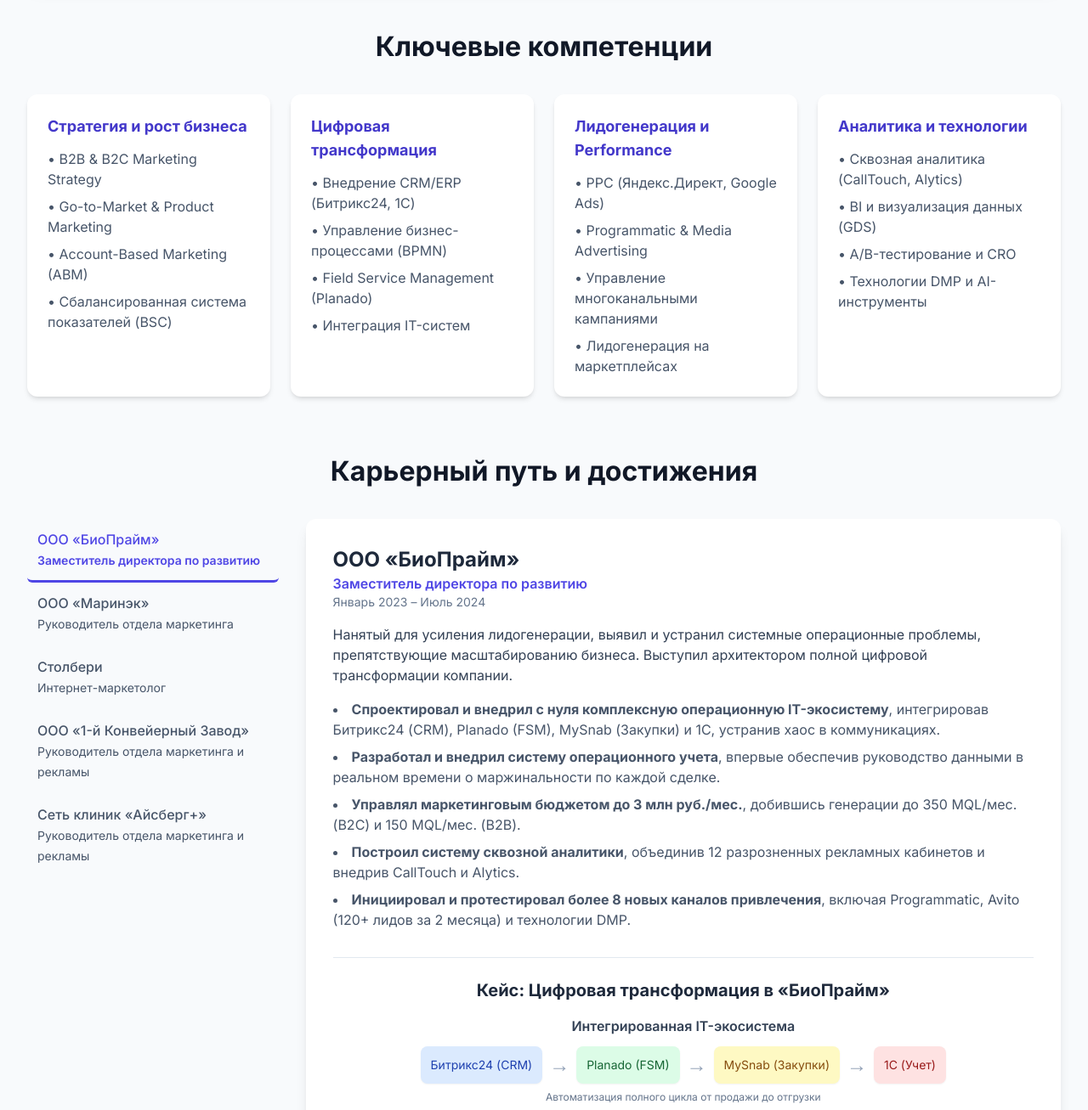
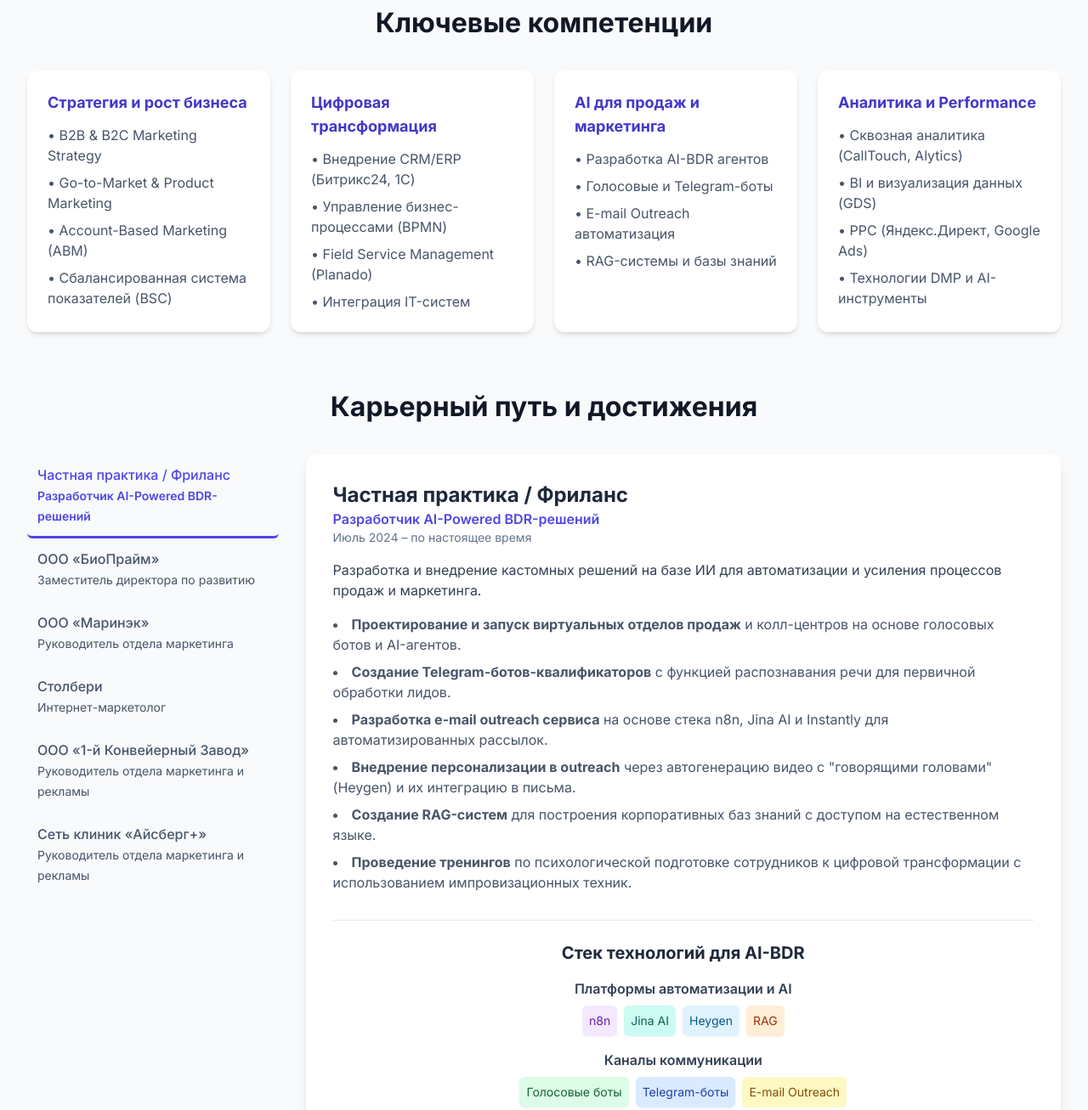
Before and after one commit to gvingm/CV_Albert_Galiaberov_BDM, a plain HTML site: page index.html in a window 1280 px wide. Shown: the part 633-1940 px from the top of the page at 85% size. Drawn offline with nearby package versions, Linux system fonts and the light colour scheme.

Commit message:
Update index.html

```diff
--- a/index.html
+++ b/index.html
@@ -76,7 +76,7 @@
         <section id="summary" class="mb-12 bg-white p-8 rounded-xl shadow-lg">
             <h2 class="text-2xl font-bold text-center mb-4 text-slate-800">Ключевая информация</h2>
             <p class="text-center max-w-4xl mx-auto text-lg text-slate-700">
-                Директор по маркетингу и цифровой трансформации с 15-летним опытом в B2B и B2C. Специализируюсь на разработке и внедрении комплексных стратегий, объединяющих маркетинг, продажи и операционные процессы для кратного роста бизнеса. Архитектор сквозных IT-экосистем (CRM, FSM, ERP), обеспечивающих прозрачность данных и автоматизацию полного цикла от лида до прибыли. Доказанный опыт увеличения оборота до 400% и повышения рентабельности на 25% за счет системного подхода к управлению.
+                Директор по маркетингу и цифровой трансформации с 15-летним опытом в B2B и B2C. Специализируюсь на разработке и внедрении комплексных стратегий, объединяющих маркетинг, продажи и операционные процессы для кратного роста бизнеса. Архитектор сквозных IT-экосистем (CRM, FSM, ERP) и AI-решений для автоматизации продаж. Доказанный опыт увеличения оборота до 400% и повышения рентабельности на 25% за счет системного подхода к управлению.
             </p>
         </section>
 
@@ -103,20 +103,20 @@
                     </ul>
                 </div>
                 <div class="bg-white p-6 rounded-xl shadow-md hover:shadow-xl transition-shadow">
-                    <h3 class="font-bold text-lg text-indigo-700 mb-3">Лидогенерация и Performance</h3>
+                    <h3 class="font-bold text-lg text-indigo-700 mb-3">AI для продаж и маркетинга</h3>
                     <ul class="space-y-2 text-slate-600">
-                        <li>• PPC (Яндекс.Директ, Google Ads)</li>
-                        <li>• Programmatic & Media Advertising</li>
-                        <li>• Управление многоканальными кампаниями</li>
-                        <li>• Лидогенерация на маркетплейсах</li>
+                        <li>• Разработка AI-BDR агентов</li>
+                        <li>• Голосовые и Telegram-боты</li>
+                        <li>• E-mail Outreach автоматизация</li>
+                        <li>• RAG-системы и базы знаний</li>
                     </ul>
                 </div>
                 <div class="bg-white p-6 rounded-xl shadow-md hover:shadow-xl transition-shadow">
-                    <h3 class="font-bold text-lg text-indigo-700 mb-3">Аналитика и технологии</h3>
+                    <h3 class="font-bold text-lg text-indigo-700 mb-3">Аналитика и Performance</h3>
                     <ul class="space-y-2 text-slate-600">
                         <li>• Сквозная аналитика (CallTouch, Alytics)</li>
                         <li>• BI и визуализация данных (GDS)</li>
-                        <li>• A/B-тестирование и CRO</li>
+                        <li>• PPC (Яндекс.Директ, Google Ads)</li>
                         <li>• Технологии DMP и AI-инструменты</li>
                     </ul>
                 </div>
@@ -145,6 +145,46 @@
 
     <script>
         const experienceData = [
+            {
+                id: 'freelance_ai',
+                company: 'Частная практика / Фриланс',
+                period: 'Июль 2024 – по настоящее время',
+                role: 'Разработчик AI-Powered BDR-решений',
+                description: 'Разработка и внедрение кастомных решений на базе ИИ для автоматизации и усиления процессов продаж и маркетинга.',
+                achievements: [
+                    '<strong>Проектирование и запуск виртуальных отделов продаж</strong> и колл-центров на основе голосовых ботов и AI-агентов.',
+                    '<strong>Создание Telegram-ботов-квалификаторов</strong> с функцией распознавания речи для первичной обработки лидов.',
+                    '<strong>Разработка e-mail outreach сервиса</strong> на основе стека n8n, Jina AI и Instantly для автоматизированных рассылок.',
+                    '<strong>Внедрение персонализации в outreach</strong> через автогенерацию видео с "говорящими головами" (Heygen) и их интеграцию в письма.',
+                    '<strong>Создание RAG-систем</strong> для построения корпоративных баз знаний с доступом на естественном языке.',
+                    '<strong>Проведение тренингов</strong> по психологической подготовке сотрудников к цифровой трансформации с использованием импровизационных техник.'
+                ],
+                visual: {
+                    type: 'custom_diagram',
+                    title: 'Стек технологий для AI-BDR',
+                    html: `
+                        <div class="space-y-4 text-center">
+                            <div>
+                                <h5 class="font-semibold text-slate-700 mb-2">Платформы автоматизации и AI</h5>
+                                <div class="flex flex-wrap justify-center gap-2">
+                                    <span class="p-2 bg-purple-100 text-purple-800 rounded-md text-sm shadow-sm">n8n</span>
+                                    <span class="p-2 bg-teal-100 text-teal-800 rounded-md text-sm shadow-sm">Jina AI</span>
+                                    <span class="p-2 bg-sky-100 text-sky-800 rounded-md text-sm shadow-sm">Heygen</span>
+                                    <span class="p-2 bg-orange-100 text-orange-800 rounded-md text-sm shadow-sm">RAG</span>
+                                </div>
+                            </div>
+                            <div>
+                                <h5 class="font-semibold text-slate-700 mb-2">Каналы коммуникации</h5>
+                                <div class="flex flex-wrap justify-center gap-2">
+                                    <span class="p-2 bg-green-100 text-green-800 rounded-md text-sm shadow-sm">Голосовые боты</span>
+                                    <span class="p-2 bg-blue-100 text-blue-800 rounded-md text-sm shadow-sm">Telegram-боты</span>
+                                    <span class="p-2 bg-yellow-100 text-yellow-800 rounded-md text-sm shadow-sm">E-mail Outreach</span>
+                                </div>
+                            </div>
+                        </div>
+                    `
+                }
+            },
             {
                 id: 'bioprime',
                 company: 'ООО «БиоПрайм»',
@@ -271,6 +311,13 @@
                             </div>
                         </div>
                     `;
+                } else if (experience.visual.type === 'custom_diagram') {
+                    visualHTML = `
+                        <div class="mt-8 pt-6 border-t border-slate-200">
+                            <h4 class="text-xl font-bold text-center mb-4 text-slate-800">${experience.visual.title}</h4>
+                            ${experience.visual.html}
+                        </div>
+                    `;
                 }
             }
 
```
